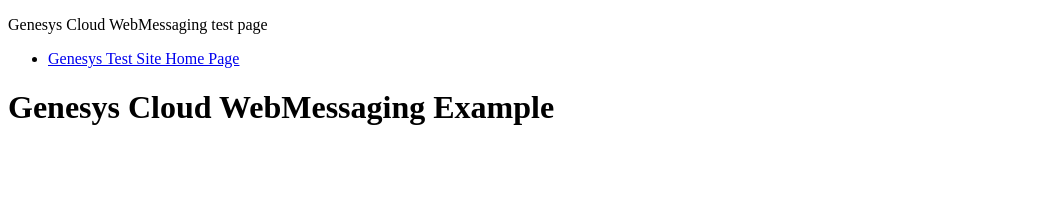
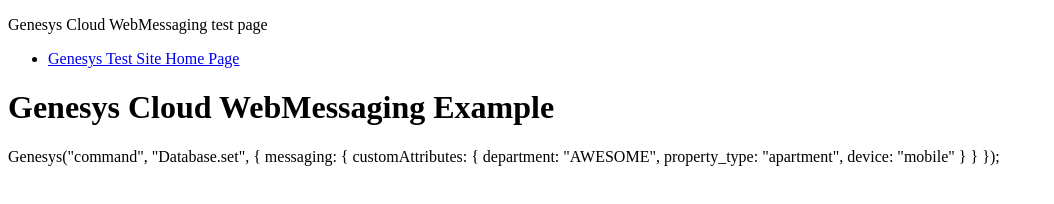
Before and after one commit to kenwelsch/webmessaging, a plain HTML site: page webmessaging.html in a window 1280 px wide. Shown: the whole page, without its empty margins (0-1054 px from the left). Drawn offline with Linux system fonts and the light colour scheme.

Commit message:
Update webmessaging.html

```diff
--- a/webmessaging.html
+++ b/webmessaging.html
@@ -27,6 +27,16 @@
   });
 </script>
 
+Genesys("command", "Database.set", {
+  messaging: {
+    customAttributes: {
+      department: "AWESOME",
+      property_type: "apartment",
+      device: "mobile"
+    }
+  }
+});
+
 <script>
   (function(a,t,c,l,o,u,d){a['_genesysJourneySdk']=o;a[o]=a[o]||function(){
   (a[o].q=a[o].q||[]).push(arguments)},a[o].l=1*new Date();u=t.createElement(c),
```
